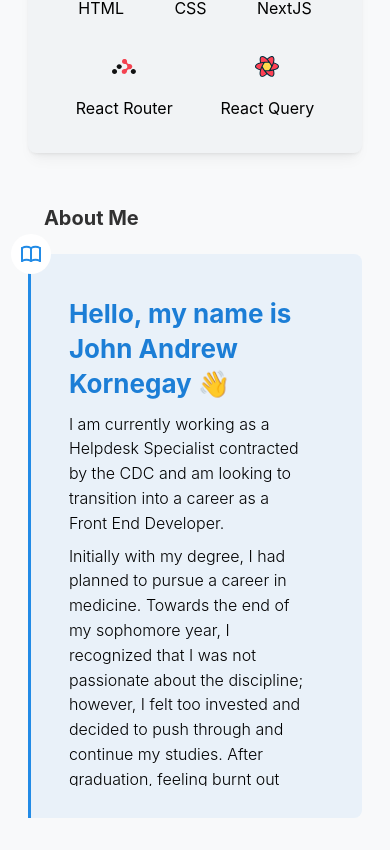
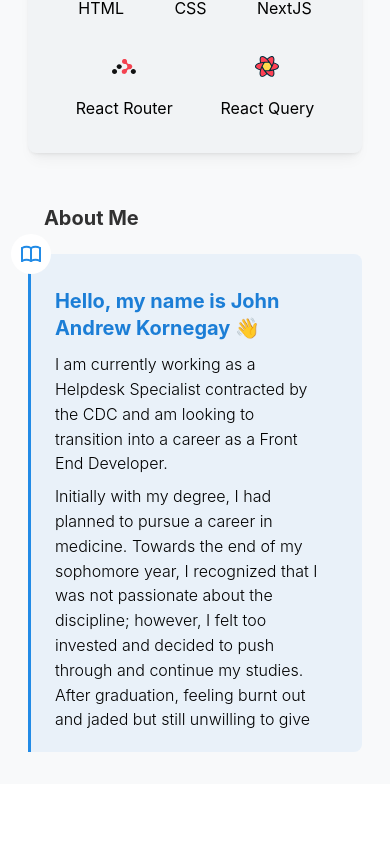
Before and after one commit to johnathew/johnathew.github.io, a React (Vite) app: page / in a window 390 px wide. Shown: the part 3462-4312 px from the top of the page. After the commit the page ends 4246 px from the top, so only its background shows below. Built offline with nearby package versions, Linux system fonts and the light colour scheme.

Commit message:
About me responsiveness

```diff
--- a/src/components/Bio/Bio.module.css
+++ b/src/components/Bio/Bio.module.css
@@ -14,10 +14,18 @@
 
 .blockQuote {
   margin-top: calc(var(--mantine-spacing-xl) * 1);
-  font-size: var(--mantine-font-size-sm);
   line-height: 2;
   @media (max-width: $mantine-breakpoint-xs) {
     margin-top:0;
+    padding: calc(var(--mantine-spacing-sm) * 2);
+    text-align: left;
+  }
+}
+
+
+.head {
+  @media (max-width: $mantine-breakpoint-xs) {
+ font-size: var(--mantine-font-size-xl);
   }
 }
 
--- a/src/components/Bio/index.tsx
+++ b/src/components/Bio/index.tsx
@@ -1,8 +1,6 @@
-import { Container, Text, Title as Head } from "@mantine/core";
+import { Container, Text, Title as Head, Blockquote, ScrollArea } from "@mantine/core";
 import classes from "./Bio.module.css";
 import { IconBook } from '@tabler/icons-react'
-import { Blockquote } from '@mantine/core';
-import { ScrollArea } from '@mantine/core';
 import Title from "../ui/Title";
 import { motion, useAnimation, useInView } from "framer-motion";
 import { useRef, useEffect } from "react";
@@ -41,11 +39,11 @@ const Bio = () => {
       <Container className={classes.wrapper} id='about' ref={ref}>
         <Title title='About Me' />
         <Blockquote icon={icon} radius='md' iconSize={40} className={classes.blockQuote}>
-          <ScrollArea className={classes.scroll} h={500}>
-            <Head my='xs' order={2} className={classes.head} c='var(--mantine-color-blue-7)' fw={700}>Hello, my name is John Andrew Kornegay 👋 </Head>
+          <ScrollArea className={classes.scroll} h={450}>
+            <Head my='xs' order={2} className={classes.head} c='var(--mantine-color-blue-7)'>Hello, my name is John Andrew Kornegay 👋 </Head>
             <Text fw={300} style={breakStyles}> I am currently working as a Helpdesk Specialist contracted by the CDC and am looking to transition into a career as a Front End Developer.</Text>
 
-            <Text fw={300} style={breakStyles}>Initially with my degree, I had planned to pursue a career in medicine. Towards the end of my sophomore year, I recognized that I was not passionate about the discipline; however, I felt too invested and decided to push through and continue my studies. After graduation, feeling burnt out and jaded but still unwilling to give up, I decided to pursue a career as a pharmacist. I began working as a pharmacy technician where I very quickly realized being a pharmacist was something I had no interest in doing. The next four years were spent trying different avenues in which I could utilize my degree and still be successful. Some of these included: EMT training, graduate school, and even considering a career in the military.</Text>
+            <Text fw={300} style={breakStyles}>Initially with my degree, I had planned to pursue a career in medicine. Towards the end of my sophomore year, I recognized that I was not passionate about the discipline; however, I felt too invested and decided to push through and continue my studies. After graduation, feeling burnt out and jaded but still unwilling to give up, I decided to pursue a career as a pharmacist. I began working as a pharmacy technician where I very quickly realized being a pharmacist was something I had no interest in doing. The next four years were spent trying different avenues in which I could utilize my degree and still be successful. Some of these included: EMT training, graduate school, and even a career in the military.</Text>
 
             <Text fw={300} style={breakStyles}> In the fall of 2021, after a very difficult but necessary conversation with myself, I decided to finally follow through on a path that I felt passionate about. Something that was done only for myself and not to please others. I decided to pursue a career in web development.</Text>
 
@@ -55,7 +53,6 @@ const Bio = () => {
 
             <Text fw={300} style={breakStyles}> I am currently looking for a position as a Front End Developer and am open to any opportunities. I am also open to any advice or guidance from anyone who has been in a similar situation as me.</Text>
 
-
             <Text fw={300}>Thank you for your time and consideration.</Text>
           </ScrollArea>
         </Blockquote>
@@ -64,29 +61,3 @@ const Bio = () => {
 };
 
 export default Bio;
-
-
-// After graduation, the intention was to attend pharmacy school.
-// However, after working in the pharmacy and not enjoying it in the slightest, I decided to attempt graduate school.
-
-// I was accepted into a Masters program at the University of Texas Rio Grande Valley, and began my studies in 2021. After only a semeseter, I realized that I had to accept that
-// this was not what I wanted to do with my life. Trying so hard to make something of my degree, but missing the passion required to be successful, I decided to
-
-// However, deep down I knew this was not
-// something I felt passinate about, and never felt like I was making any progress. Given how stubborn I am and how difficult it is for me to admit defeat, I continued to pursue this path for 4 years. I decided to make a change. I have always felt most at home at my computer, and after many difficult, but honest
-// conversations with myself I felt that in order for me to be successful in my goals, passion must be present. Art and creativity have always been something I admired and loved, however they always fell onto
-// the backburner due to pressure from family and friends to pursue a more "practical" career.
-
-
-//Having pursued various career paths since graduating, I have finally decided to pursue a career in web development.
-
-
-
-/*
-
-            And so naturally, I gave in to the fear that my time spent studying for my degree would be wasted if I did not utilize my degree and so decided to pursue a career in pharmacy. I worked as a pharmacy technician with the intention
-            of applying to pharmacy school, however after working in the pharmacy and not enjoying it in the slightest I decided to attempt graduate school.
-
-
-
-            */
```
